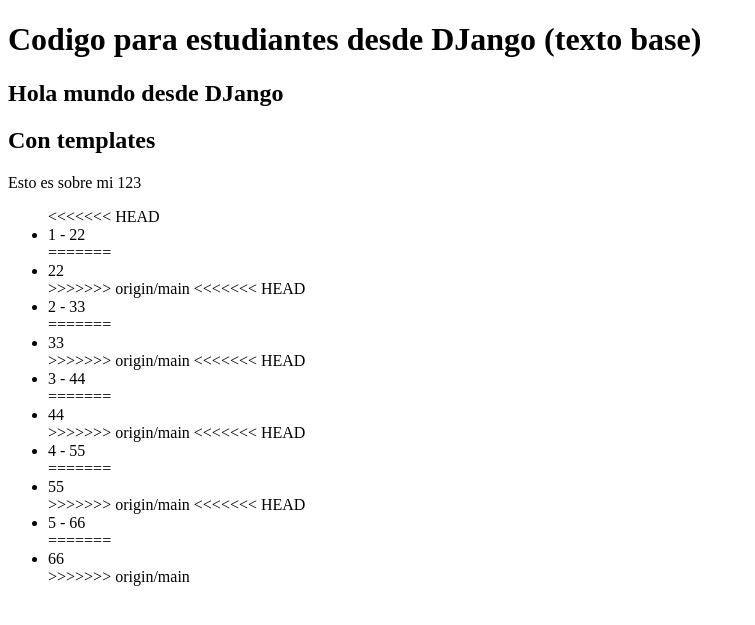
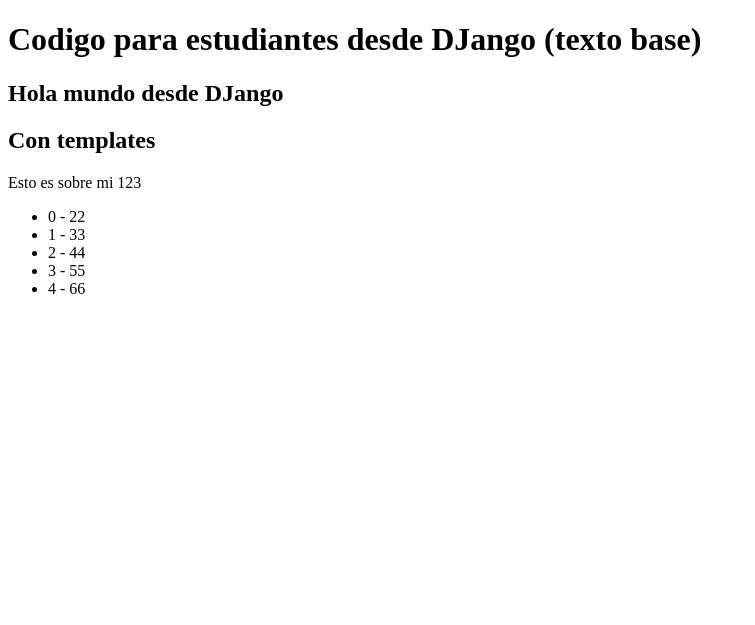
Before and after one commit to BryanLarico/PWeb-Django3, a Django app: page / in a window 1280 px wide. Shown: the part 88-713 px from the top of the page, without its empty margins (0-755 px from the left). Run offline with Django 5.2, Linux system fonts and the light colour scheme.

Commit message:
El contador de ciclos: agregando contador de ciclos(counter0) al tag for en home.html

```diff
--- a/templates/home.html
+++ b/templates/home.html
@@ -8,11 +8,7 @@
 </p>
 <ul>
 	{% for myItem in myList %}
-<<<<<<< HEAD
-	<li>{{forloop.counter}} - {{ myItem }}</li>
-=======
-	<li>{{ myItem }}</li>
->>>>>>> origin/main
+	<li>{{forloop.counter0}} - {{ myItem }}</li>
 	{% endfor %}
 </ul>
 {% endblock %}
```
